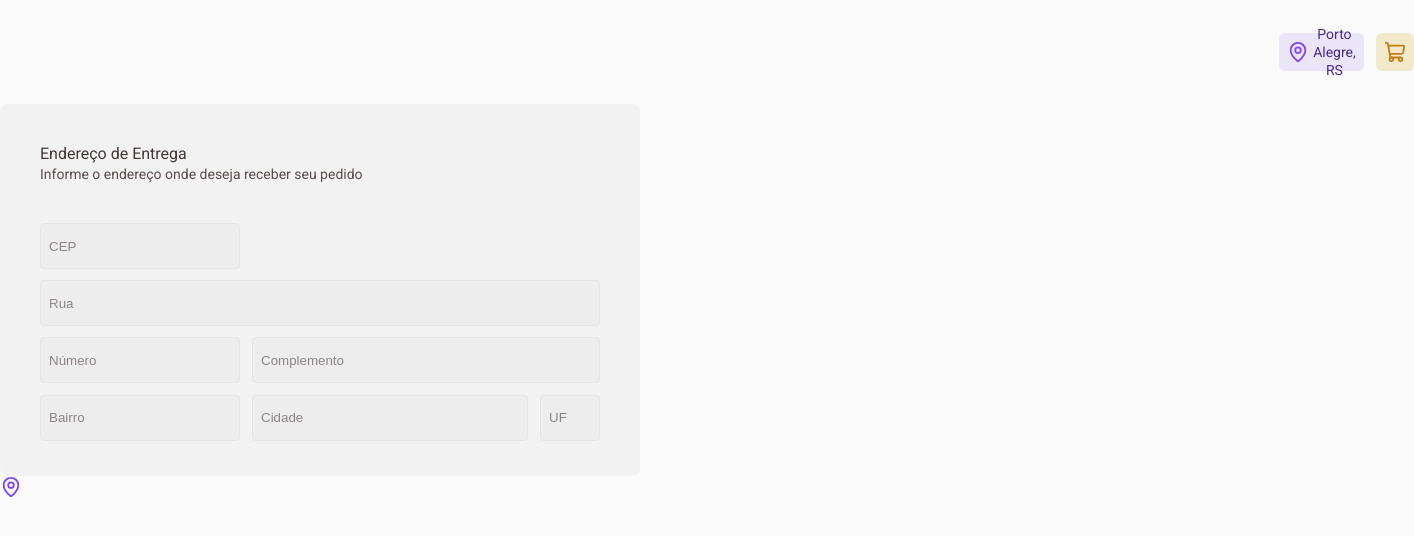
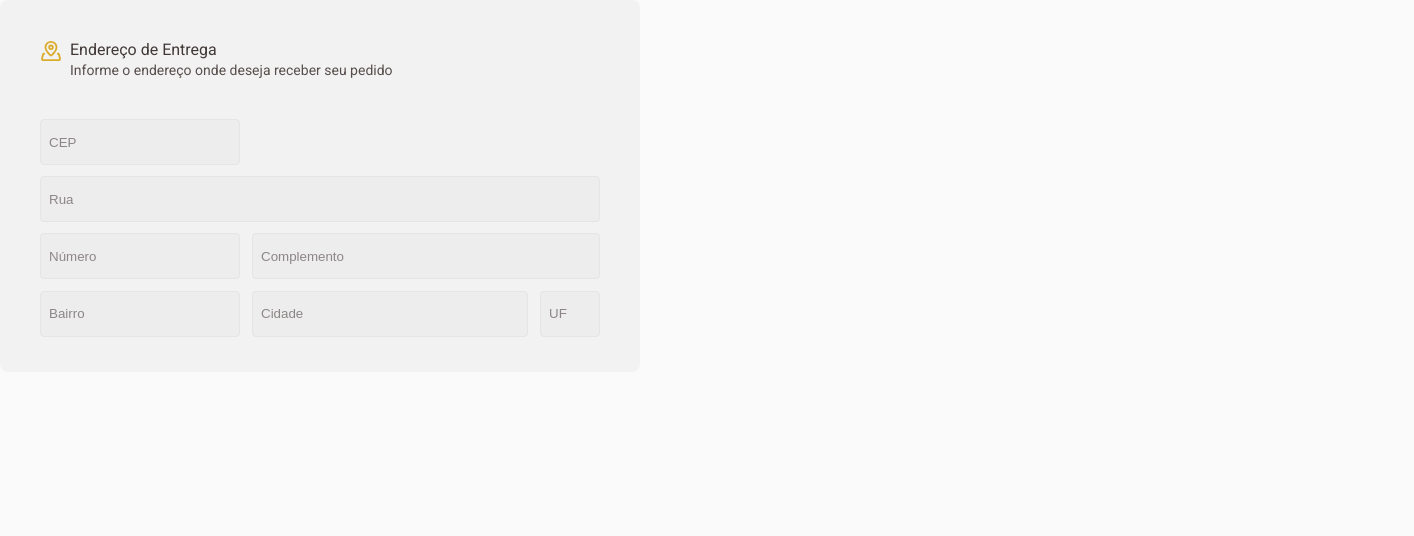
Before and after one commit to YasminFerrariDias/coffeeDelivery, a React (Vite) app: page / in a window 1280 px wide. Shown: the top 536 px of the page, 1414 px wide, since content can reach past the window. Built offline with nearby package versions, Linux system fonts and the light colour scheme.

Commit message:
Adicionando Icone no AddressCard

```diff
--- a/src/App.tsx
+++ b/src/App.tsx
@@ -2,19 +2,14 @@ import { ThemeProvider } from 'styled-components'
 import { GlobalStyle } from './styles/global'
 import { defaultTheme } from './styles/themes/default'
 import { AddressCard } from './components/AddressCard'
-import { IconComponent } from './components/IconComponent'
-import { Header } from './components/Header'
-{/*import { Home } from './pages/Home'*/}
+{/*import { Home } from './pages/Home'*/ }
 
 export function App() {
   return (
     <ThemeProvider theme={defaultTheme}>
       {/*<Home />*/}
 
-      <Header />
-
       <AddressCard />
-      <IconComponent icon='MapPin' ColorIcon='purple'/>
 
       <GlobalStyle />
     </ThemeProvider>
--- a/src/components/AddressCard/index.tsx
+++ b/src/components/AddressCard/index.tsx
@@ -1,16 +1,22 @@
 import { Card } from "../Card";
+import { IconComponent } from "../IconComponent";
 import { InputText } from "../InputText";
 import { Text } from "../Text";
-import { AddressCardContainer, Description, Form, RowFour, RowOne, RowThree, RowTwo } from "./styles";
+import { Icon, AddressCardContainer, Description, Form, RowFour, RowOne, RowThree, RowTwo, Information } from "./styles";
 
 export function AddressCard() {
   return (
     <AddressCardContainer>
       <Card $variant="mediumSquare">
-        <Description>
-          <Text text="Endereço de Entrega" color="base-subtitle" $variant="text-m" />
-          <Text text="Informe o endereço onde deseja receber seu pedido" color="base-text" $variant="text-s" />
-        </Description>
+        <Information>
+          <Icon>
+            <IconComponent icon="MapPinned" ColorIcon="yellow" />
+          </Icon>
+          <Description>
+            <Text text="Endereço de Entrega" color="base-subtitle" $variant="text-m" />
+            <Text text="Informe o endereço onde deseja receber seu pedido" color="base-text" $variant="text-s" />
+          </Description>
+        </Information>
 
         <Form>
           <RowOne>
--- a/src/components/AddressCard/styles.ts
+++ b/src/components/AddressCard/styles.ts
@@ -3,13 +3,23 @@ import styled from "styled-components";
 export const AddressCardContainer = styled.div`
   display: flex;
   flex-direction: column;
+`;
 
+export const Information = styled.div`
+  margin: 2.5rem 2.5rem 2rem 2.5rem;
+  display: flex;
+  gap: 0.5rem;
+`;
+
+export const Icon = styled.div`
+  flex-direction: column;
+  display: flex;
 `;
 
 export const Description = styled.div`
   display: flex;
   flex-direction: column;
-  margin: 2.5rem 2.5rem 2rem 2.5rem;
+
 `;
 
 export const Form = styled.div`
--- a/src/components/IconComponent/index.tsx
+++ b/src/components/IconComponent/index.tsx
@@ -1,9 +1,9 @@
-import { MapPin, ShoppingCart } from "lucide-react";
+import { MapPin, MapPinned, ShoppingCart } from "lucide-react";
 import { IconComponentContainer } from "./styles";
 import type { DefaultTheme } from "styled-components/dist/types";
 
 interface IconComponentProps {
-  icon: 'ShoppingCart' | 'MapPin',
+  icon: 'ShoppingCart' | 'MapPin' | 'MapPinned',
   ColorIcon: keyof DefaultTheme
 }
 
@@ -11,6 +11,7 @@ export function IconComponent({ icon, ColorIcon }: IconComponentProps) {
   const Icon = {
     ShoppingCart,
     MapPin,
+    MapPinned,
   }[icon]
 
   return (
```
